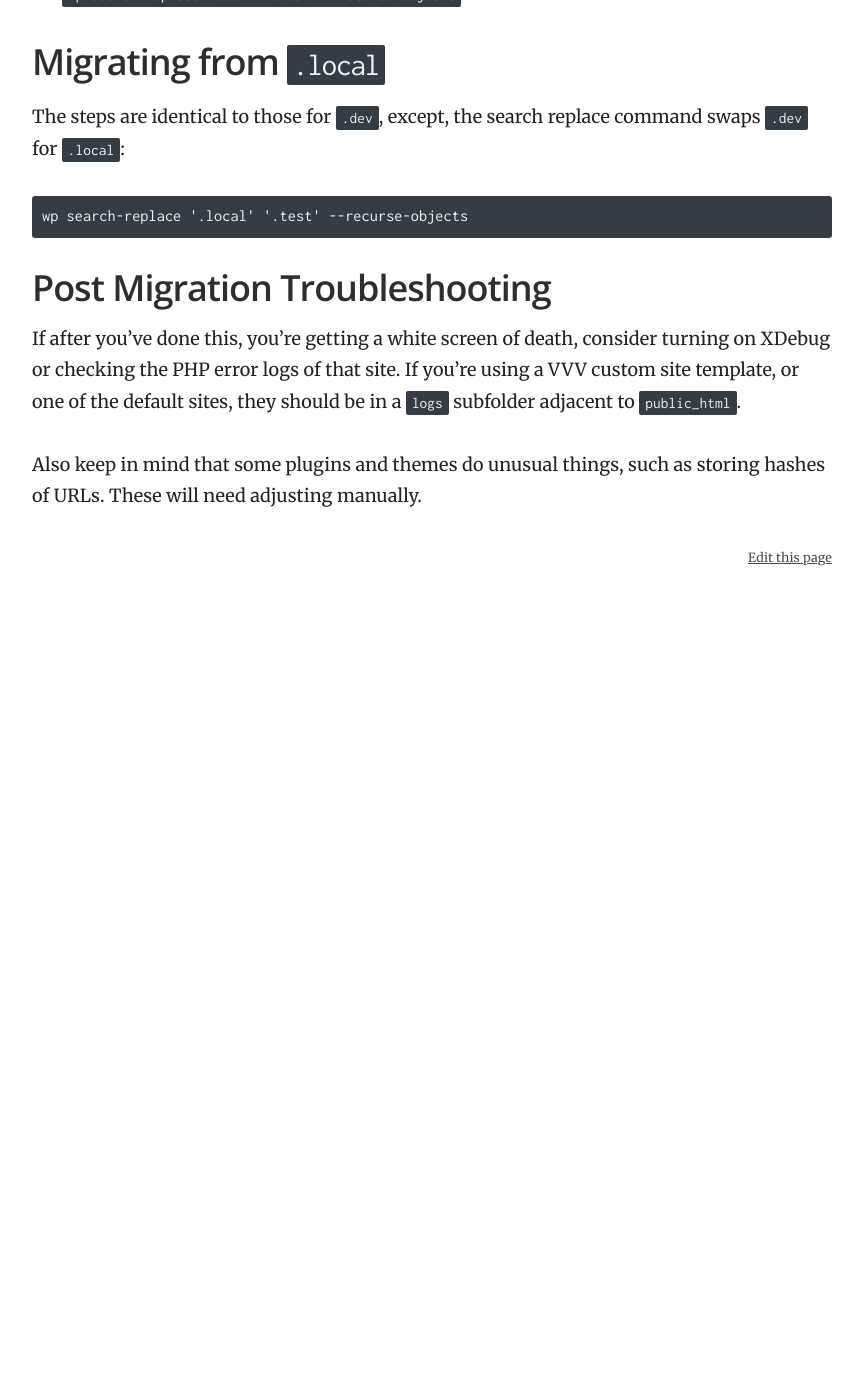
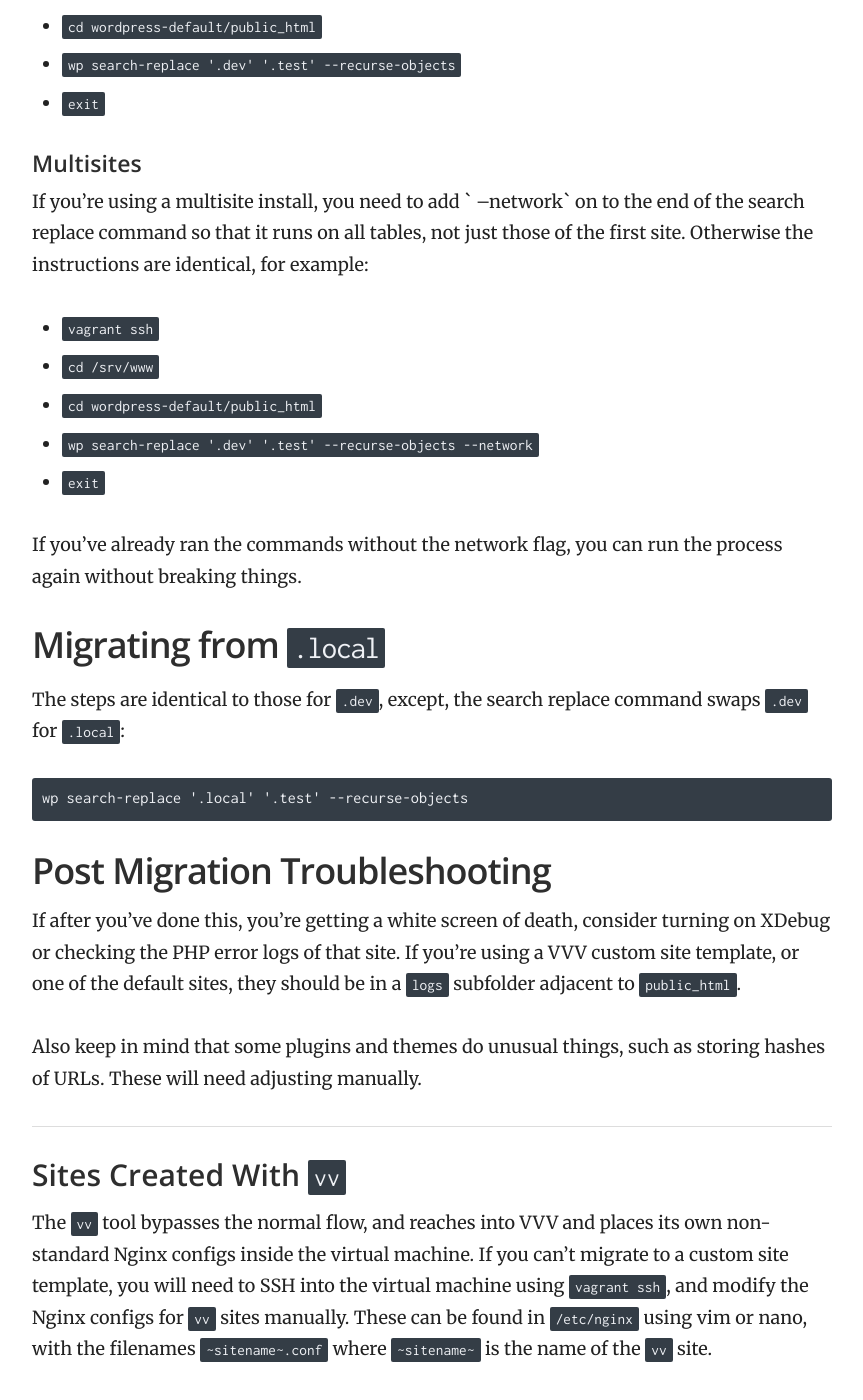
Before and after one commit to Varying-Vagrant-Vagrants/varyingvagrantvagrants.org, a Jekyll site: the page built from docs/en-US/troubleshooting/dev-tld.md, in a window 1280 px wide and 1400 px high, scrolled down 2128 px. Shown: the whole window, without its empty margins (358-1221 px from the left). Built offline with Jekyll 4.4.1, drawn with Linux system fonts in a browser that asks for light colours; before the commit the page ends 2745 px from its top, so only the background shows below that; some of the changed text lies outside the part shown.

Commit message:
update the dev tld docs to better handle vv users and multisite installs

```diff
--- a/docs/en-US/troubleshooting/dev-tld.md
+++ b/docs/en-US/troubleshooting/dev-tld.md
@@ -39,7 +39,8 @@ WordPress will have been installed with `.dev` in the site URL, so you need to u
 1. SSH into VVV using `vagrant ssh`
 2.  `cd` into the `/srv/www` folder, then `cd` into the subfolder with your site. This should be the same as your `www` folder.
 3. Enter the `public_html` subfolder so that we can use WP CLI
-4. Run `wp search-replace '.dev' '.test' --recurse-objects`
+4. Run `wp search-replace '.dev' '.test' --recurse-objects`, adding ` --network` on the end if it's a multisite installation.
+5. Run `exit` to exit the VM and return the terminal back to normal
 
 If you've hardcoded the `.dev` domain in your plugins or themes, or `wp-config.php`, those will need manually changing
 
@@ -51,6 +52,19 @@ These are the commands that would change the default site over from `.dev` to `.
  - `cd /srv/www`
  - `cd wordpress-default/public_html`
  - `wp search-replace '.dev' '.test' --recurse-objects`
+ - `exit`
+
+#### Multisites
+
+If you're using a multisite install, you need to add ` --network` on to the end of the search replace command so that it runs on all tables, not just those of the first site. Otherwise the instructions are identical, for example:
+
+ - `vagrant ssh`
+ - `cd /srv/www`
+ - `cd wordpress-default/public_html`
+ - `wp search-replace '.dev' '.test' --recurse-objects --network`
+ - `exit`
+
+If you've already ran the commands without the network flag, you can run the process again without breaking things.
 
 ## Migrating from `.local`
 
@@ -65,3 +79,7 @@ wp search-replace '.local' '.test' --recurse-objects
 If after you've done this, you're getting a white screen of death, consider turning on XDebug or checking the PHP error logs of that site. If you're using a VVV custom site template, or one of the default sites, they should be in a `logs` subfolder adjacent to `public_html`.
 
 Also keep in mind that some plugins and themes do unusual things, such as storing hashes of URLs. These will need adjusting manually.
+
+### Sites Created With `vv`
+
+The `vv` tool bypasses the normal flow, and reaches into VVV and places its own non-standard Nginx configs inside the virtual machine. If you can't migrate to a custom site template, you will need to SSH into the virtual machine using `vagrant ssh`, and modify the Nginx configs for `vv` sites manually. These can be found in `/etc/nginx` using vim or nano, with the filenames `~sitename~.conf` where `~sitename~` is the name of the `vv` site.
```
Also changed, not shown: docs/en-US/troubleshooting/vv.md (+6 -0 lines).
